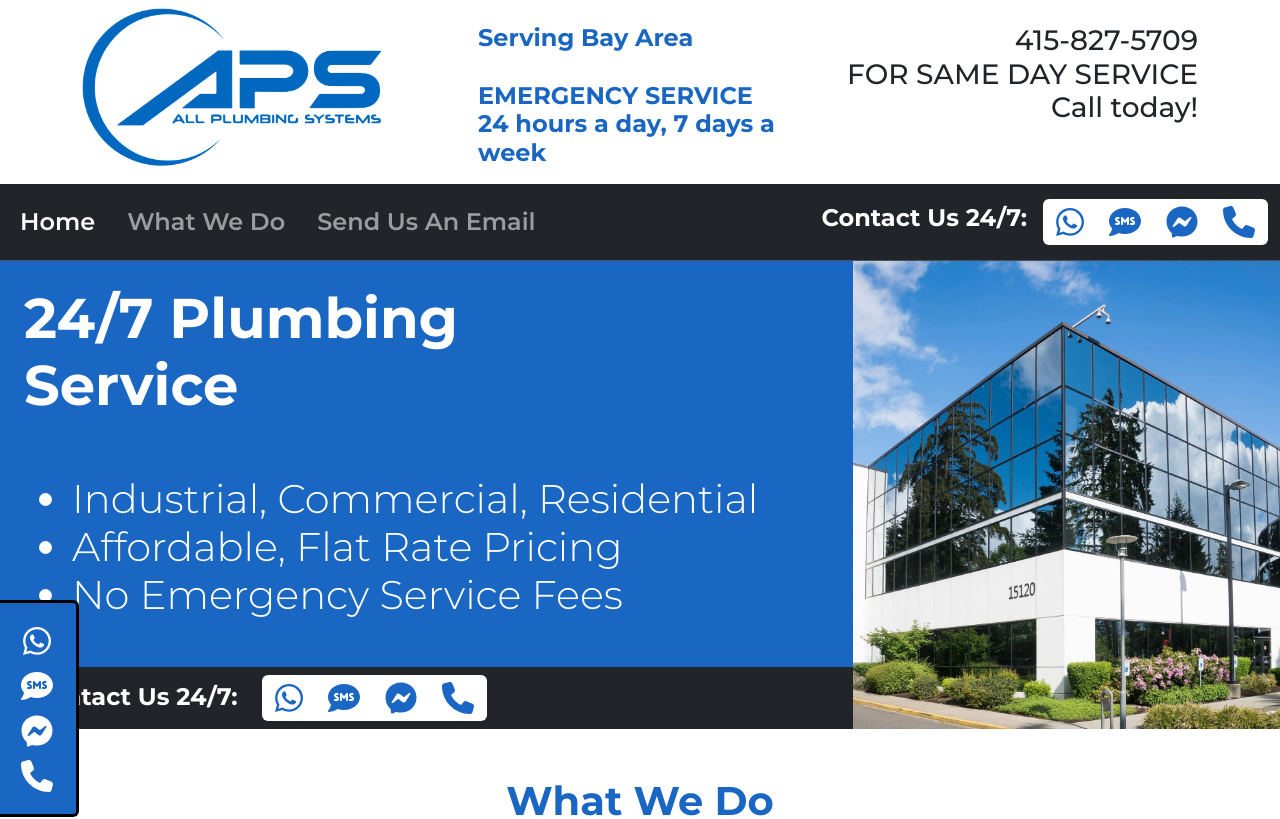
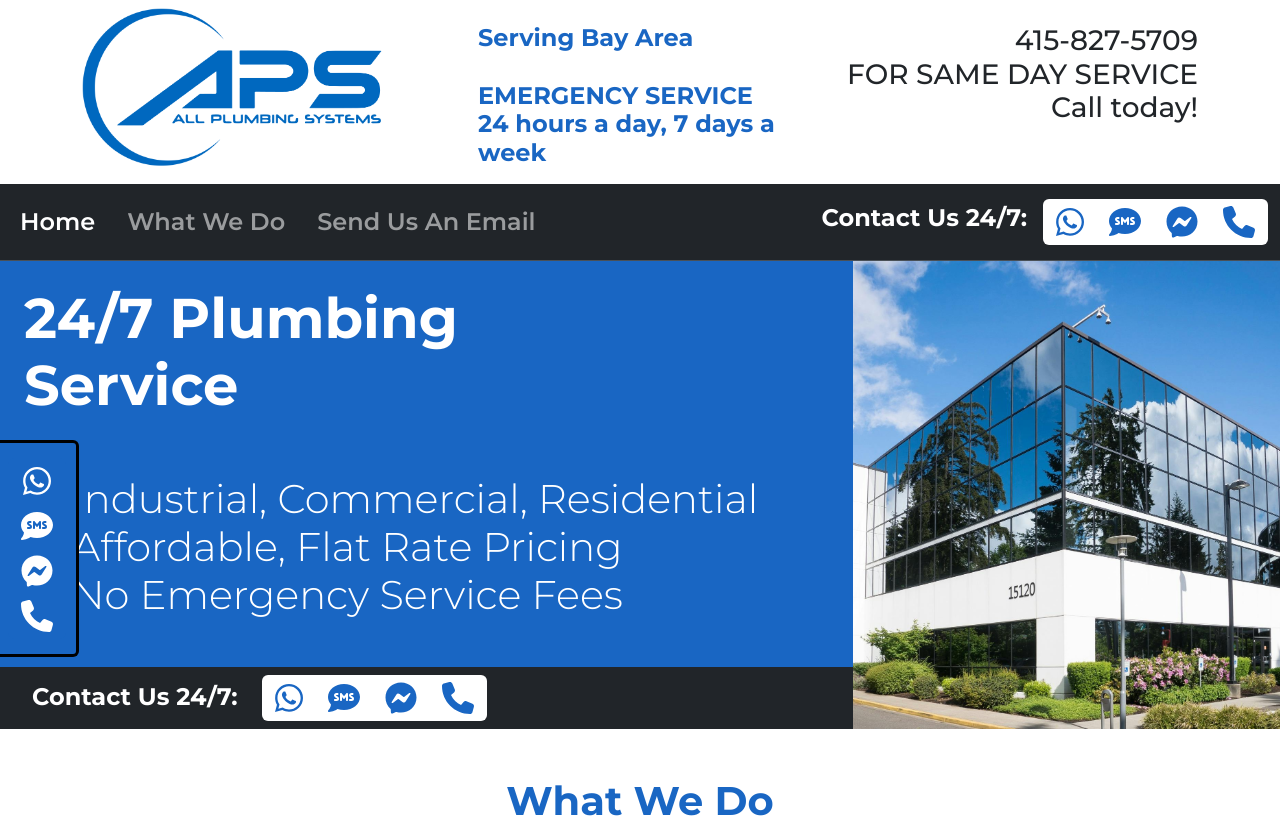
Before and after one commit to khosravi11/aps, a React (Create React App) app: page / in a window 1280 px wide. Shown: the top 819 px of the page. Built offline with nearby package versions, Linux system fonts and the light colour scheme.

Commit message:
Floating Tab - Top Adjust
Adjusting top spacing for floating tab.

```diff
--- a/src/App.css
+++ b/src/App.css
@@ -28,5 +28,5 @@ body {
   border-bottom: black 3px solid;
   padding: 15px 10px 15px 7.5px;
   left: 0;
-  top: 75vh; /* 75% of the viewport height from the top */
+  top: 55vh; /* 75% of the viewport height from the top */
 }
```
